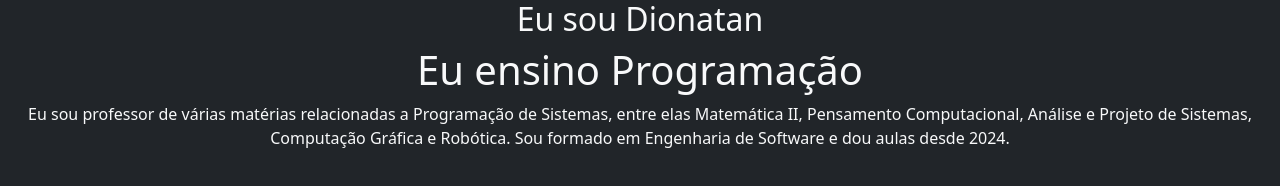
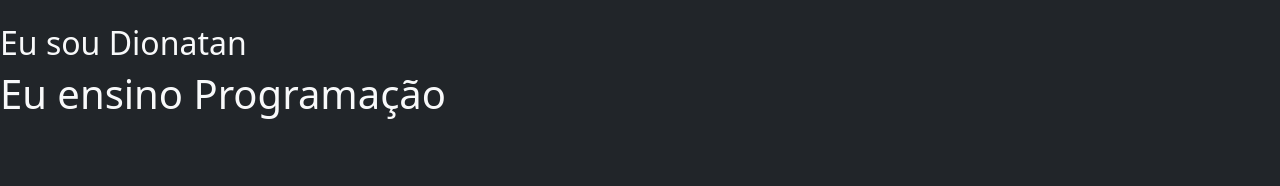
Before and after one commit to Prof-Dionatan/Meu-Portfolio-2A-Stange-2025, a plain HTML site: page index.html in a window 1280 px wide. Drawn offline with nearby package versions, Linux system fonts and the light colour scheme.

Commit message:
inseri estilo e títulos

```diff
--- a/index.html
+++ b/index.html
@@ -3,12 +3,14 @@
 <head>
     <meta charset="UTF-8">
     <meta name="viewport" content="width=device-width, initial-scale=1.0">
-    <title>Meu portifólio</title>
-    <link href="https://cdn.jsdelivr.net/npm/bootstrap@5.3.3/dist/css/bootstrap.min.css" rel="stylesheet" integrity="sha384-QWTKZyjpPEjISv5WaRU9OFeRpok6YctnYmDr5pNlyT2bRjXh0JMhjY6hW+ALEwIH" crossorigin="anonymous">
+    <title>Meu Portfólio</title>
+    <link href="https://cdn.jsdelivr.net/npm/bootstrap@5.3.4/dist/css/bootstrap.min.css" rel="stylesheet" integrity="sha384-DQvkBjpPgn7RC31MCQoOeC9TI2kdqa4+BSgNMNj8v77fdC77Kj5zpWFTJaaAoMbC" crossorigin="anonymous">
 </head>
-<body class="text-center bg-dark text-light">
-    <h2>Eu sou Dionatan</h2>
-    <h1>Eu ensino Programação</h1>
-    <p>Eu sou professor de várias matérias relacionadas a Programação de Sistemas, entre elas Matemática II, Pensamento Computacional, Análise e Projeto de Sistemas, Computação Gráfica e Robótica. Sou formado em Engenharia de Software e dou aulas desde 2024.</p>
+<body class="bg-dark text-light">
+    <header>
+        <img src="" alt="">
+        <h2>Eu sou Dionatan</h2>
+        <h1>Eu ensino Programação</h1>
+    </header>
 </body>
 </html>
```
